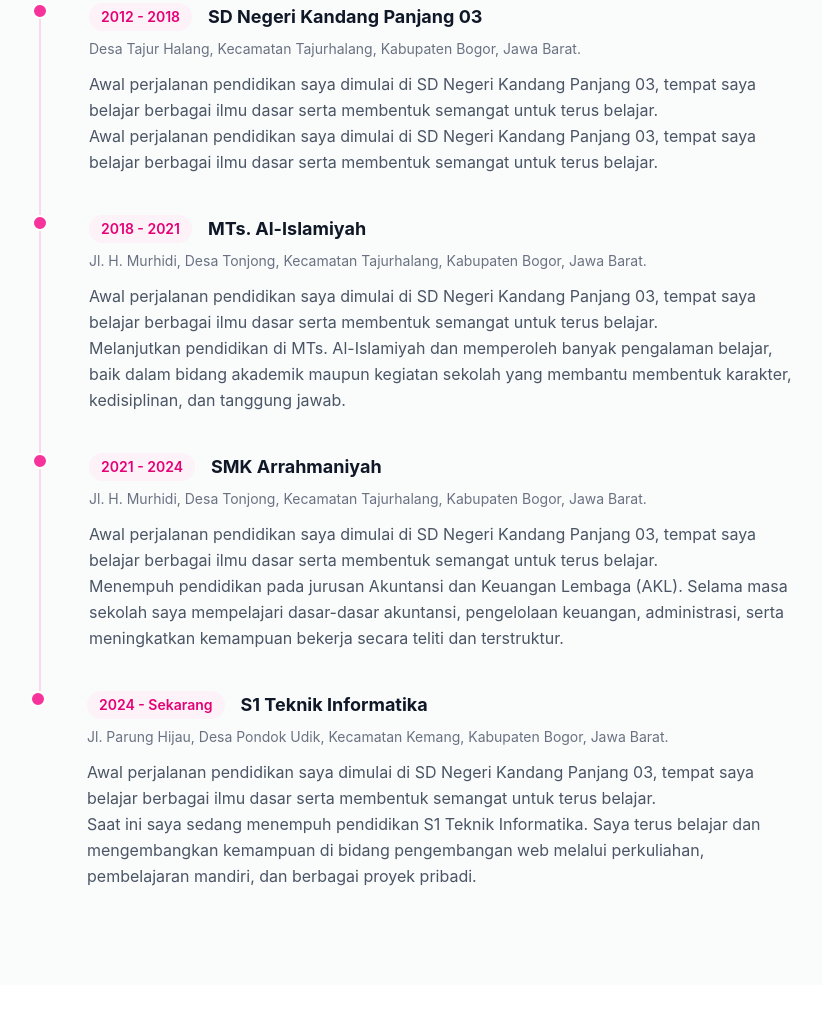
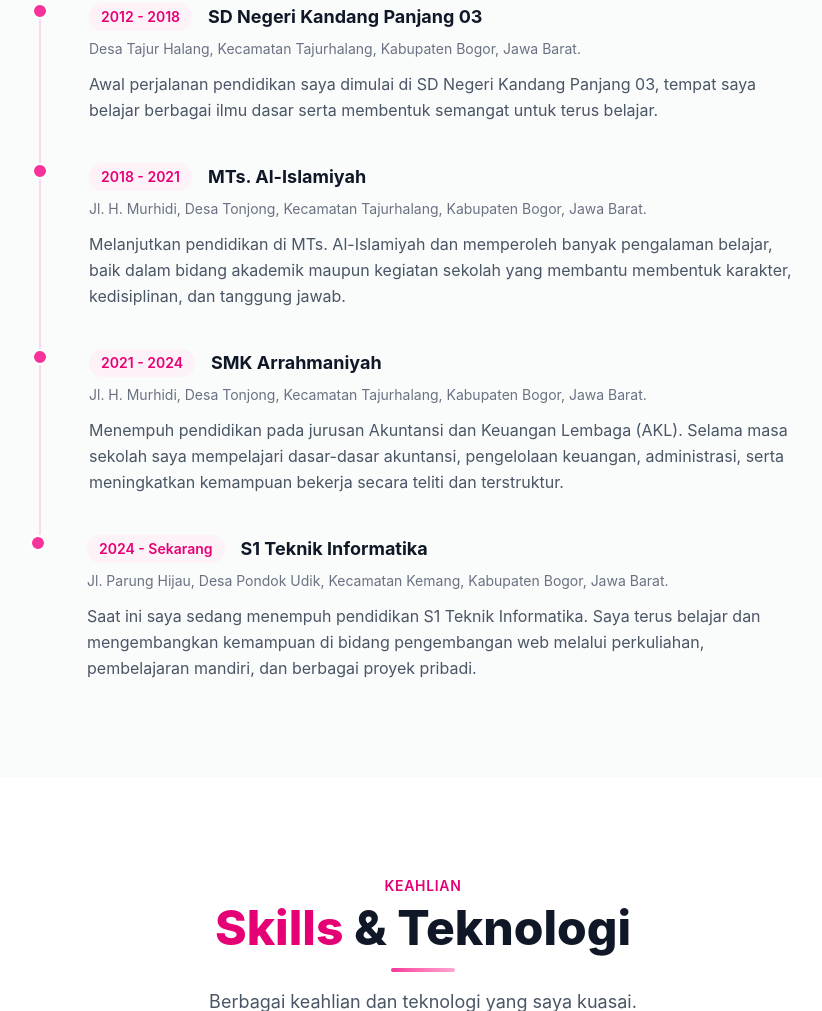
Before and after one commit to deayu1703/portfolio_ade, a website: page index.html in a window 1280 px wide. Shown: the part 1891-2902 px from the top of the page, without its empty margins (217-1039 px from the left). Drawn offline with nearby package versions, Linux system fonts and the light colour scheme.

Commit message:
Update Deskripsi

```diff
--- a/index.html
+++ b/index.html
@@ -249,7 +249,7 @@
                             </div>
 
                             <div class="p-4 rounded-xl bg-pink-50/50 dark:bg-pink-950/20 border border-pink-100/50 dark:border-pink-800/30 text-center">
-                                <span class="block text-2xl font-bold text-pink-600 dark:text-pink-400">11</span>
+                                <span class="block text-2xl font-bold text-pink-600 dark:text-pink-400">4</span>
                                 <span class="text-sm text-gray-600 dark:text-gray-400">Sertifikat</span>
                             </div>
 
@@ -309,10 +309,6 @@
                             Desa Tajur Halang, Kecamatan Tajurhalang, Kabupaten Bogor, Jawa Barat.
                         </p>
 
-                        <p class="text-gray-600 dark:text-gray-400 leading-relaxed">
-                            Awal perjalanan pendidikan saya dimulai di SD Negeri Kandang Panjang 03, tempat saya belajar berbagai ilmu dasar serta membentuk semangat untuk terus belajar.
-                        </p>
-
                         <!-- Deskripsi -->
                         <p class="text-gray-600 dark:text-gray-400 leading-relaxed">
                             Awal perjalanan pendidikan saya dimulai di SD Negeri Kandang Panjang 03, tempat saya belajar berbagai ilmu dasar serta membentuk semangat untuk terus belajar.
@@ -333,10 +329,6 @@
                         <!-- Location -->
                         <p class="mt-2 mb-3 text-sm text-gray-500 dark:text-gray-400">
                             Jl. H. Murhidi, Desa Tonjong, Kecamatan Tajurhalang, Kabupaten Bogor, Jawa Barat.
-                        </p>
-
-                        <p class="text-gray-600 dark:text-gray-400 leading-relaxed">
-                            Awal perjalanan pendidikan saya dimulai di SD Negeri Kandang Panjang 03, tempat saya belajar berbagai ilmu dasar serta membentuk semangat untuk terus belajar.
                         </p>
 
                         <!-- Deskripsi -->
@@ -361,10 +353,6 @@
                             Jl. H. Murhidi, Desa Tonjong, Kecamatan Tajurhalang, Kabupaten Bogor, Jawa Barat.
                         </p>
 
-                        <p class="text-gray-600 dark:text-gray-400 leading-relaxed">
-                            Awal perjalanan pendidikan saya dimulai di SD Negeri Kandang Panjang 03, tempat saya belajar berbagai ilmu dasar serta membentuk semangat untuk terus belajar.
-                        </p>
-
                         <!-- Deskripsi -->
                         <p class="text-gray-600 dark:text-gray-400 leading-relaxed">
                             Menempuh pendidikan pada jurusan Akuntansi dan Keuangan Lembaga (AKL). Selama masa sekolah saya mempelajari dasar-dasar akuntansi, pengelolaan keuangan, administrasi, serta meningkatkan kemampuan bekerja secara teliti dan terstruktur.
@@ -385,10 +373,6 @@
                         <!-- Location -->
                         <p class="mt-2 mb-3 text-sm text-gray-500 dark:text-gray-400">
                             Jl. Parung Hijau, Desa Pondok Udik, Kecamatan Kemang, Kabupaten Bogor, Jawa Barat.
-                        </p>
-
-                        <p class="text-gray-600 dark:text-gray-400 leading-relaxed">
-                            Awal perjalanan pendidikan saya dimulai di SD Negeri Kandang Panjang 03, tempat saya belajar berbagai ilmu dasar serta membentuk semangat untuk terus belajar.
                         </p>
 
                         <!-- Deskripsi -->
```
